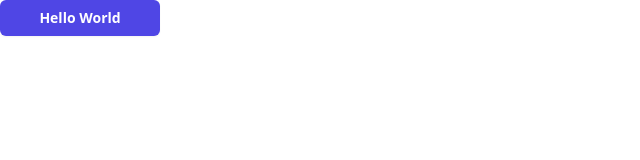
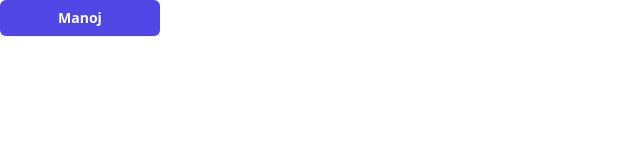
Before and after one commit to ManojTGN/tonlist, a React (Create React App) app: page / in a window 1280 px wide. Shown: the top 160 px of the page, without its empty margins (0-640 px from the left). Built offline with nearby package versions, Linux system fonts and the light colour scheme.

Commit message:
change button name
change name to value

```diff
--- a/src/App.js
+++ b/src/App.js
@@ -2,7 +2,7 @@ import Button from "./components/Button";
 
 function App() {
   return (
-    <Button name={`Hello World`}></Button>
+    <Button value={`Manoj`}></Button>
   );
 }
 
--- a/src/components/Button.jsx
+++ b/src/components/Button.jsx
@@ -4,7 +4,7 @@ function Button( props ){
     return(
         <>
         <button className={`flex w-40 justify-center rounded-md bg-indigo-600 px-3 py-1.5 text-sm font-semibold leading-6 text-white shadow-sm hover:bg-indigo-500 focus-visible:outline focus-visible:outline-2 focus-visible:outline-offset-2 focus-visible:outline-indigo-600`}>
-            {props.name}
+            {props.value}
         </button>
         </>
     )
```
